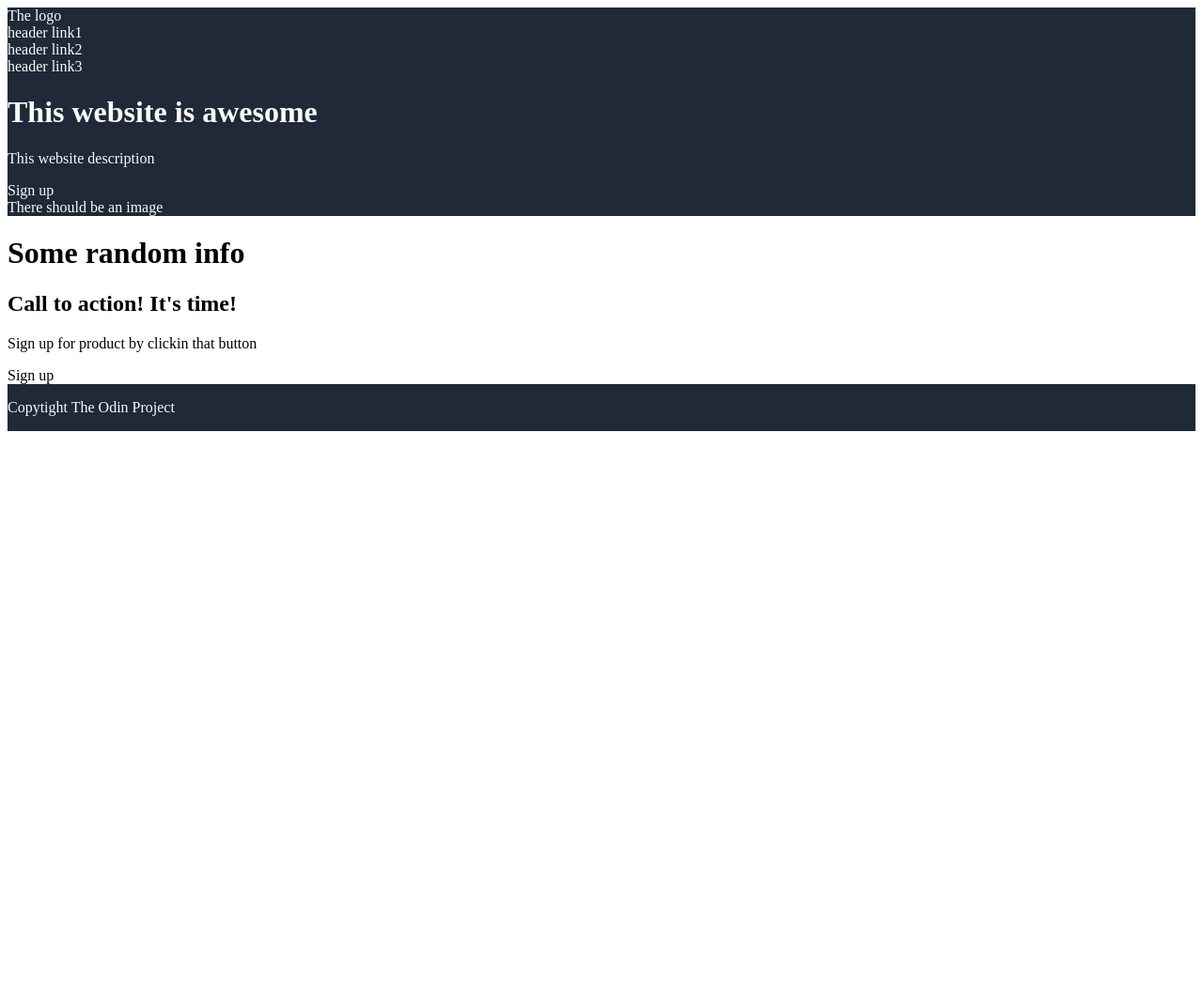
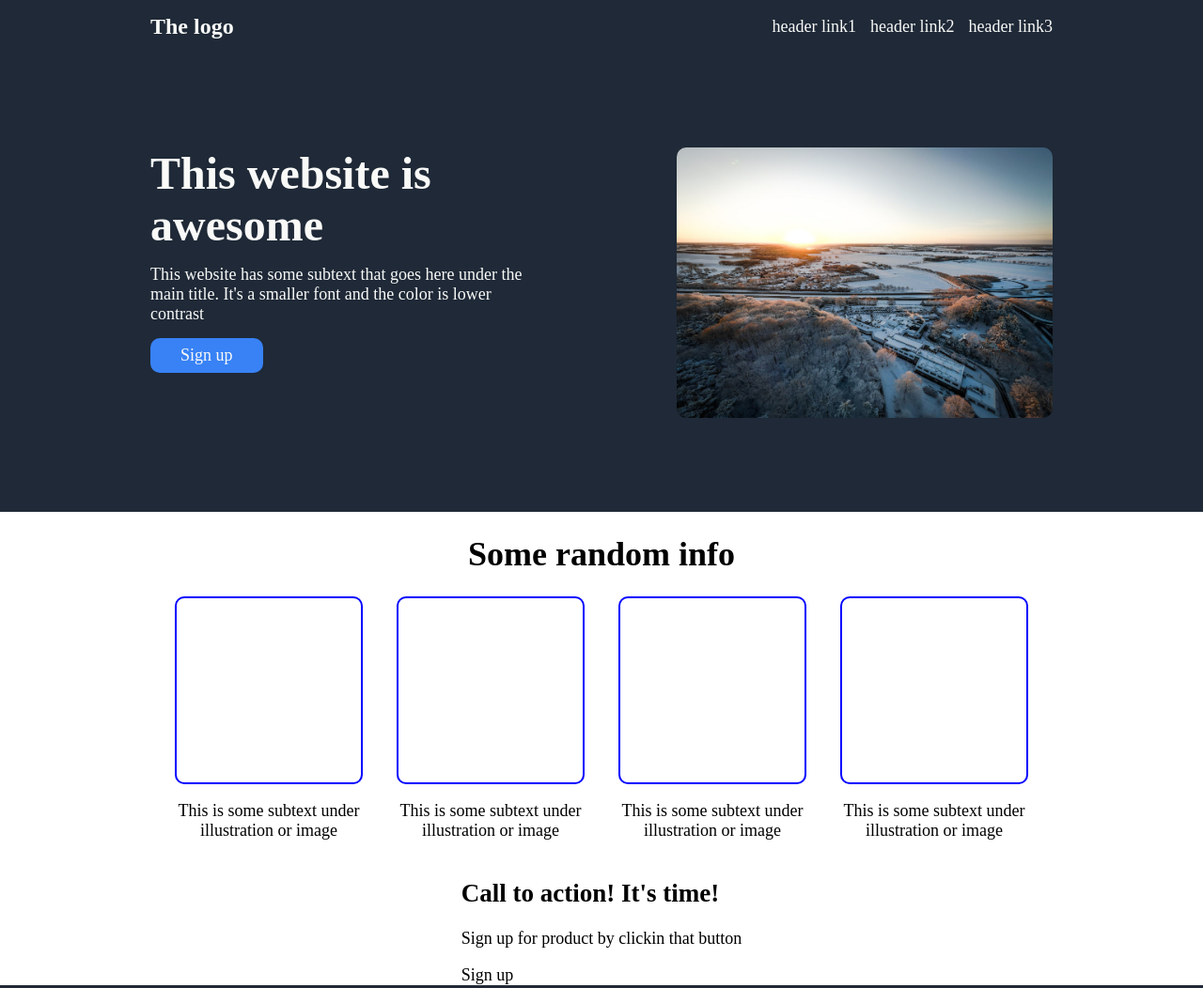
Before and after one commit to WerdnaLes/landing-page, a plain HTML site: page index.html in a window 1280 px wide. Shown: the top 1052 px of the page at 94% size. Before the commit the page ends 800 px from the top, so only its background shows below. Drawn offline with Linux system fonts and the light colour scheme.

Commit message:
Add header, foter, some random info

```diff
--- a/index.html
+++ b/index.html
@@ -10,28 +10,58 @@
   <body>
     <div class="header">
       <div class="header-logo">The logo</div>
-      <div class="header-links">
-        <div class="link-one">header link1</div>
-        <div class="link-two">header link2</div>
-        <div class="link-three">header link3</div>
-      </div>
+      <ul class="header-links">
+        <li class="link-one">
+          <a
+            href="https://www.youtube.com/watch?v=jfKfPfyJRdk&ab_channel=LofiGirl"
+            >header link1</a
+          >
+        </li>
+        <li class="link-two">
+          <a
+            href="https://www.youtube.com/watch?v=jfKfPfyJRdk&ab_channel=LofiGirl"
+            >header link2</a
+          >
+        </li>
+        <li class="link-three">
+          <a
+            href="https://www.youtube.com/watch?v=jfKfPfyJRdk&ab_channel=LofiGirl"
+            >header link3</a
+          >
+        </li>
+      </ul>
     </div>
     <div class="header info">
       <div class="web-info">
         <h1>This website is awesome</h1>
-        <p>This website description</p>
-        <div><a>Sign up</a></div>
+        <p>
+          This website has some subtext that goes here under the main title.
+          It's a smaller font and the color is lower contrast
+        </p>
+        <div class="button"><a>Sign up</a></div>
       </div>
-      <div>There should be an image</div>
+      <img src="./images/sunrise-g3957f3424_1920.jpg"></img>
     </div>
     <div class="content">
       <div class="content-info">
         <h1>Some random info</h1>
         <div class="describe-info">
-          <div class="desc-item"></div>
-          <div class="desc-item"></div>
-          <div class="desc-item"></div>
-          <div class="desc-item"></div>
+          <div class="desc-item">
+            <div class="image"></div>
+            <p class="text">This is some subtext under illustration or image</p>
+          </div>
+          <div class="desc-item">
+            <div class="image"></div>
+            <p class="text">This is some subtext under illustration or image</p>
+          </div>
+          <div class="desc-item">
+            <div class="image"></div>
+            <p class="text">This is some subtext under illustration or image</p>
+          </div>
+          <div class="desc-item">
+            <div class="image"></div>
+            <p class="text">This is some subtext under illustration or image</p>
+          </div>
         </div>
       </div>
       <div class="content-quote"></div>
--- a/styles.css
+++ b/styles.css
@@ -1,13 +1,118 @@
 * {
     box-sizing: border-box;
+}
+
+html, body {
+    margin: 0;;
+    padding: 0;
 }
 
 body {
     display: flex;
     flex-direction: column;
+    font-size: 18px;
+}
+
+ul {
+    list-style-type: none;
+    display: flex;
+    gap: 15px;
+    padding: 0;
+    margin: 0;
+}
+
+img {
+    width: 400px;
+    height: auto;
+    border-radius: 10px;
+    flex: 0 1 400px;
+}
+
+a {
+    color: #f9faf8;
+    text-decoration: none;
 }
 
 .header, .footer{
     background-color: #1f2937;
     color: #f9faf8;
 }
+
+.header {
+    display: flex;
+    justify-content: space-between;
+    padding: 15px 160px 100px;
+    align-items: center;
+}
+
+.header-logo {
+    font-size: 24px;
+    font-weight: bold;
+}
+
+.info {
+    display: flex;
+    justify-content: space-between;
+    align-items: flex-start;
+}
+
+.web-info {
+    display: flex;
+    flex-direction: column;
+    max-width: 400px;
+    gap: 15px;
+}
+
+.web-info h1 {
+    font-size: 48px;
+    font-weight: bold;
+    margin: 0;
+    max-width: 300px;
+}
+
+.web-info p {
+    margin: 0;
+}
+
+.web-info .button {
+    background-color: #3882f6;
+    padding: 8px 32px;
+    width: fit-content;
+    flex: 1 1 auto;
+    border-radius: 10px;
+
+}
+
+
+.content {
+    display: flex;
+    flex-direction: column;
+    align-items: center;
+}
+
+.content-info {
+    display: flex;
+    flex-direction: column;
+    text-align: center;
+}
+
+.describe-info {
+    display: flex;
+    justify-content: center;
+    gap: 36px;
+}
+
+.desc-item {
+    display: flex;
+    flex-direction: column;
+    align-items: center;
+    text-align: center;
+    max-width: 200px;
+}
+
+.desc-item .image {
+    width: 200px;
+    height: 200px;
+    border: 2px solid blue;
+    border-radius: 10px;
+}
```
Also changed, not shown: images/sunrise-g3957f3424_1920.jpg (added).
